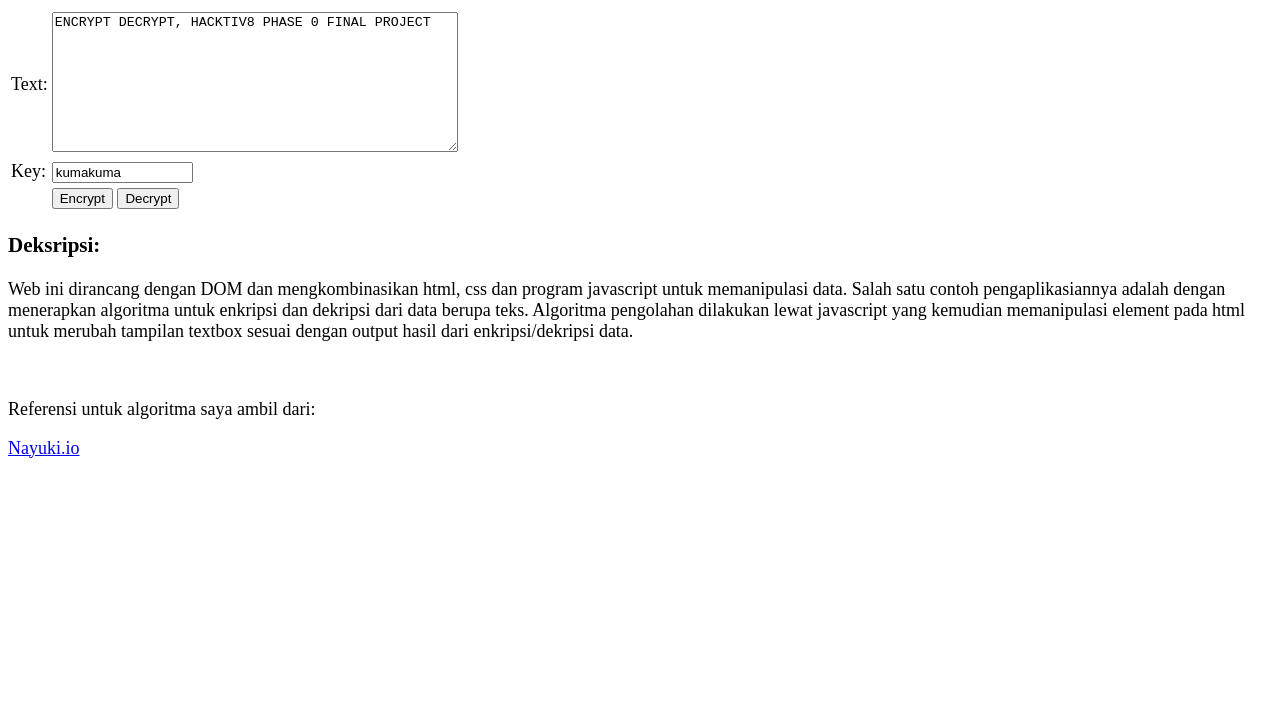
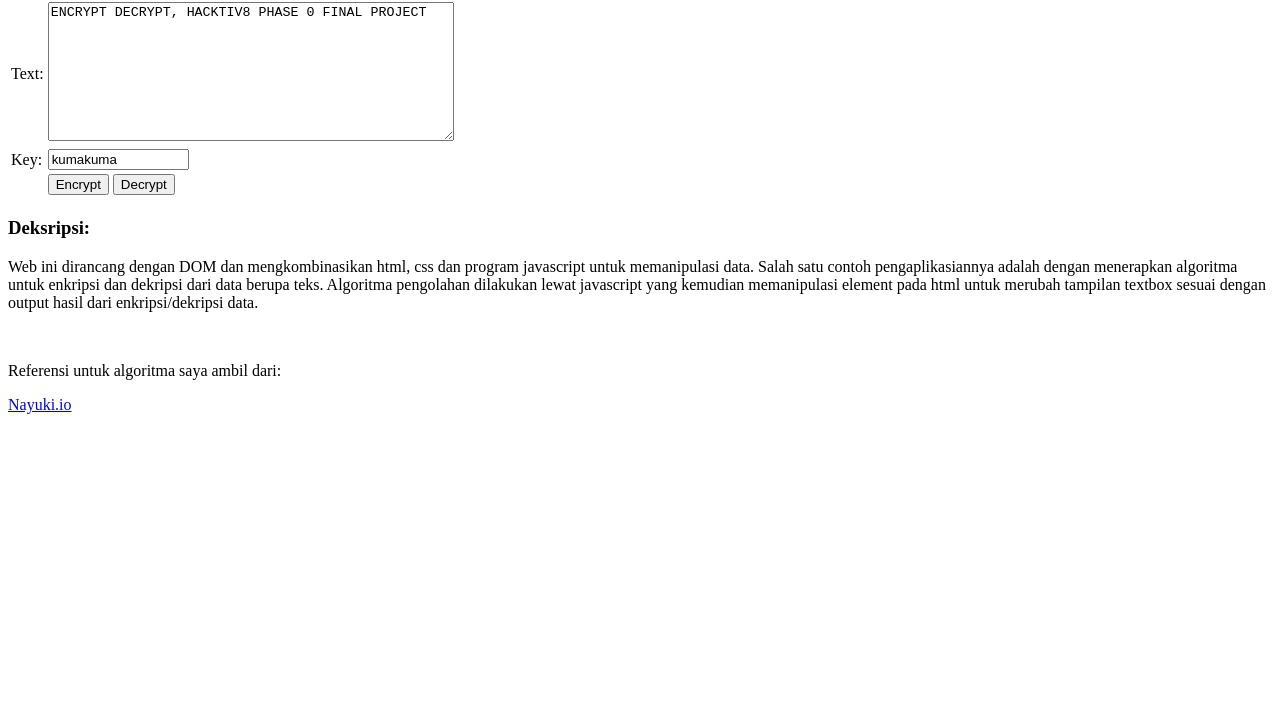
Before and after one commit to stephenlie55/stephenlie55.github.io, a plain HTML site: page index.html in a window 1280 px wide. Shown: the part 81-800 px from the top of the page. Drawn offline with Linux system fonts and the light colour scheme.

Commit message:
Updated, Final 2.0

```diff
--- a/index.html
+++ b/index.html
@@ -3,7 +3,6 @@
   <head>
     <meta charset="utf-8">
     <meta name="viewport" content="width=device-width">
-    <link href="style.css" rel="stylesheet" type="text/css" />
     <title>
       Final Project, Hacktiv8: Phase 0
     </title>
```
